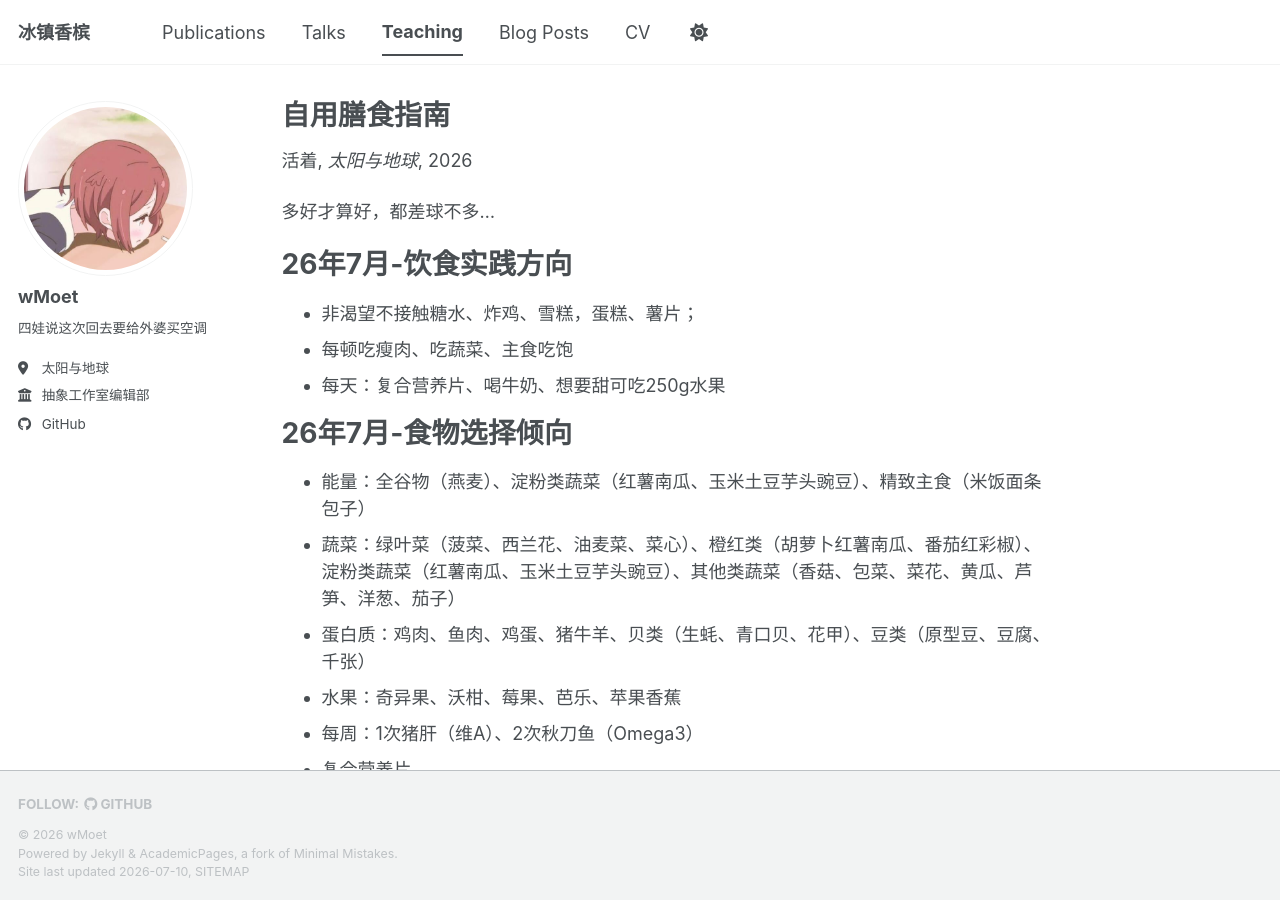
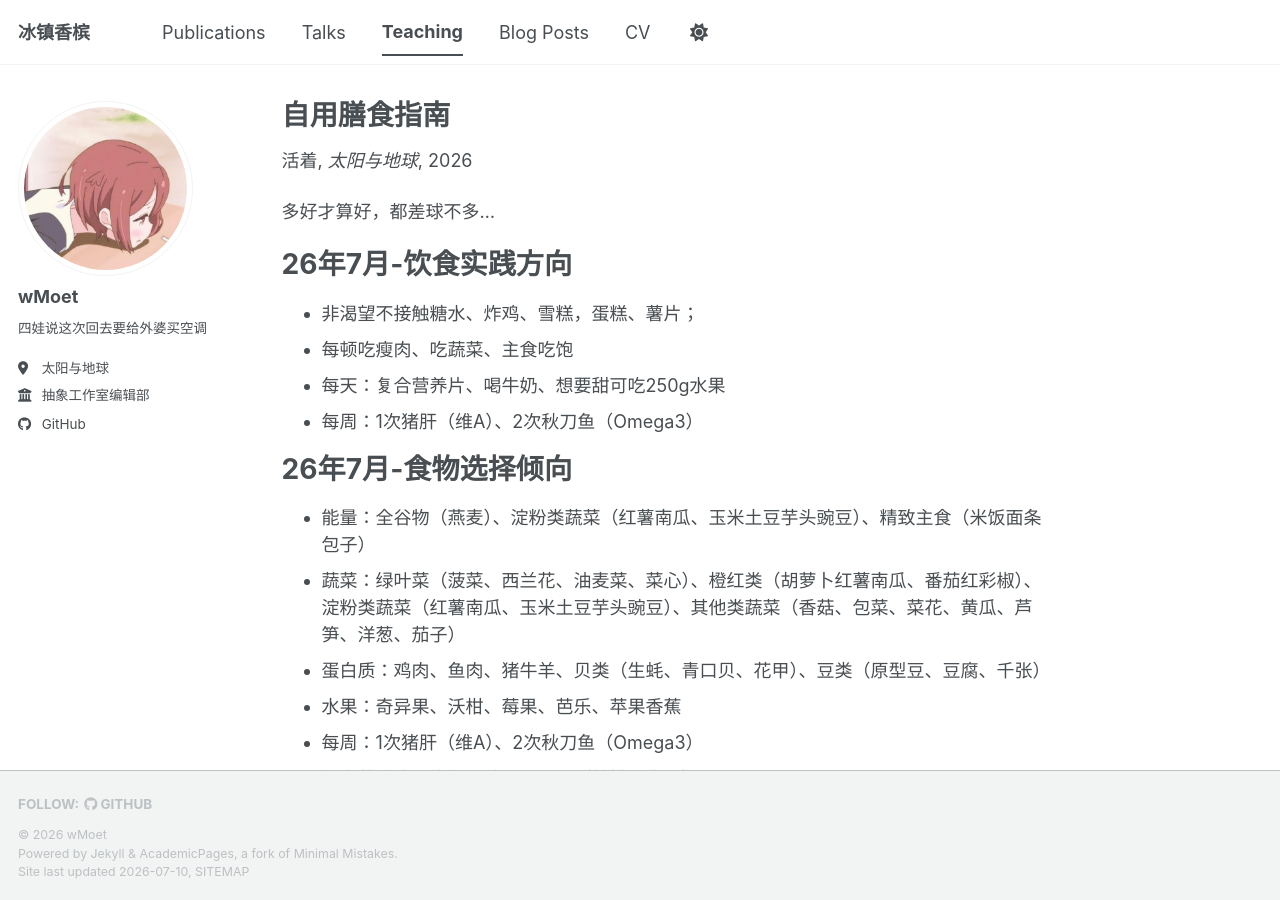
Before and after one commit to wMoet/wMoet.github.io, a Jekyll site: the page built from _teaching/2026-03-自用膳食指南.md, in a window 1280 px wide and 900 px high. Built offline with Jekyll 4.4.1, drawn with Linux system fonts in a browser that asks for light colours; a script bundle is joined from its source files by our own code; library files that are not in the unit come from our copies; some of the changed text lies outside the part shown.

Commit message:
Update 2026-03-自用膳食指南.md

```diff
--- a/_teaching/2026-03-自用膳食指南.md
+++ b/_teaching/2026-03-自用膳食指南.md
@@ -12,14 +12,20 @@ date: 2026-03-30
 - 非渴望不接触糖水、炸鸡、雪糕，蛋糕、薯片；
 - 每顿吃瘦肉、吃蔬菜、主食吃饱
 - 每天：复合营养片、喝牛奶、想要甜可吃250g水果
+- 每周：1次猪肝（维A）、2次秋刀鱼（Omega3）
 
 # 26年7月-食物选择倾向
 - 能量：全谷物（燕麦）、淀粉类蔬菜（红薯南瓜、玉米土豆芋头豌豆）、精致主食（米饭面条包子）
 - 蔬菜：绿叶菜（菠菜、西兰花、油麦菜、菜心）、橙红类（胡萝卜红薯南瓜、番茄红彩椒）、淀粉类蔬菜（红薯南瓜、玉米土豆芋头豌豆）、其他类蔬菜（香菇、包菜、菜花、黄瓜、芦笋、洋葱、茄子）
-- 蛋白质：鸡肉、鱼肉、鸡蛋、猪牛羊、贝类（生蚝、青口贝、花甲）、豆类（原型豆、豆腐、千张）
+- 蛋白质：鸡肉、鱼肉、猪牛羊、贝类（生蚝、青口贝、花甲）、豆类（原型豆、豆腐、千张）
 - 水果：奇异果、沃柑、莓果、芭乐、苹果香蕉
 - 每周：1次猪肝（维A）、2次秋刀鱼（Omega3）
-- 复合营养片
+- 复合营养片、牛奶、鸡蛋、坚果（核桃、杏仁）
+
+# 26年7月-问豆包-詹姆斯C罗德约科维奇库里饮食计划与补剂
+- 主食：燕麦、藜麦、红薯、黑米、糙米、全麦面包；
+- 肉：去皮鸡肉、三文鱼、鳕鱼、瘦牛肉
+- 其他：混合沙拉、莓果香蕉牛油果、核桃杏仁、蛋白奶昔、无糖希腊酸奶
 
 # 要点
 - 都差球不多，核心拿住就行；
```
